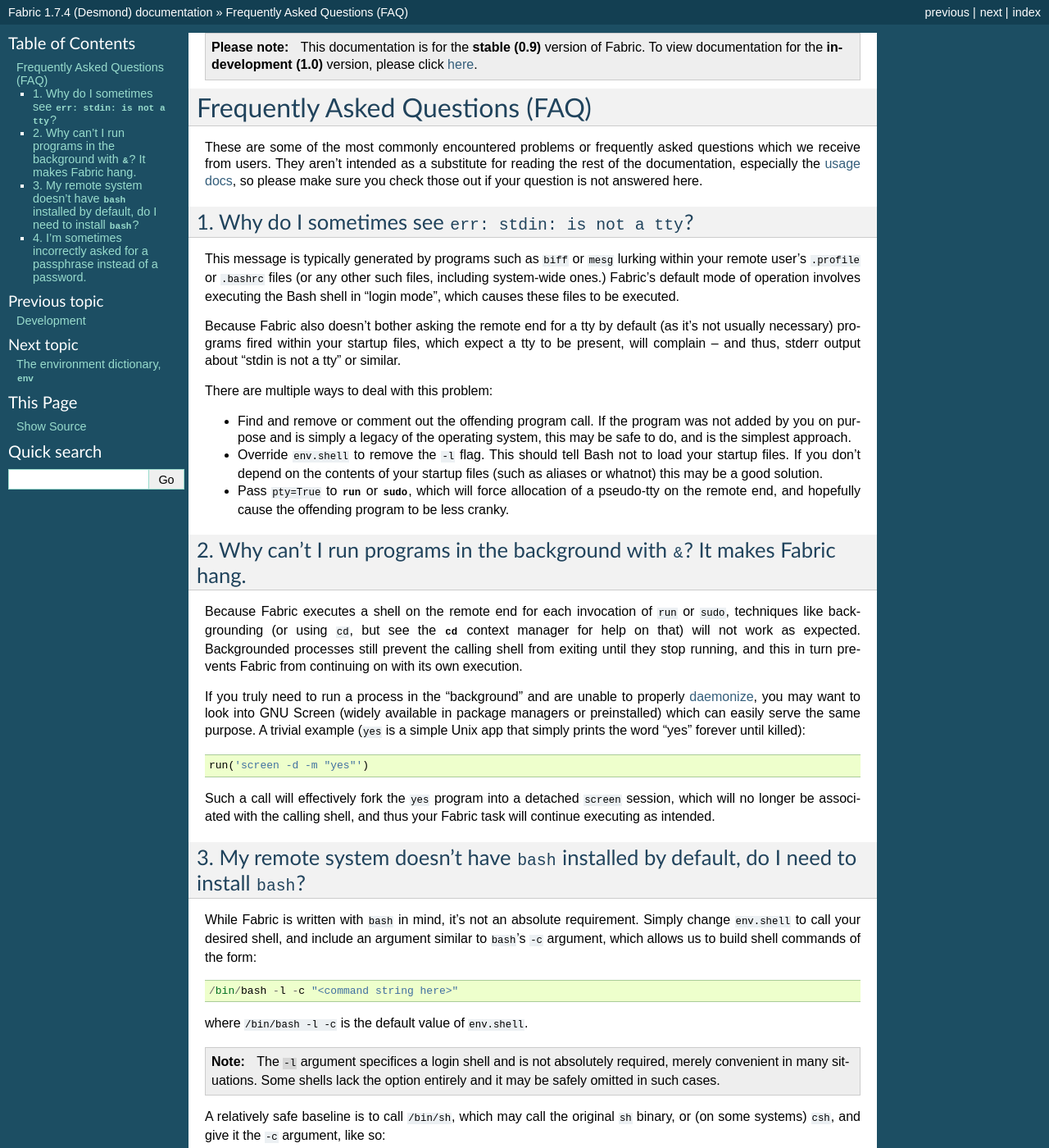
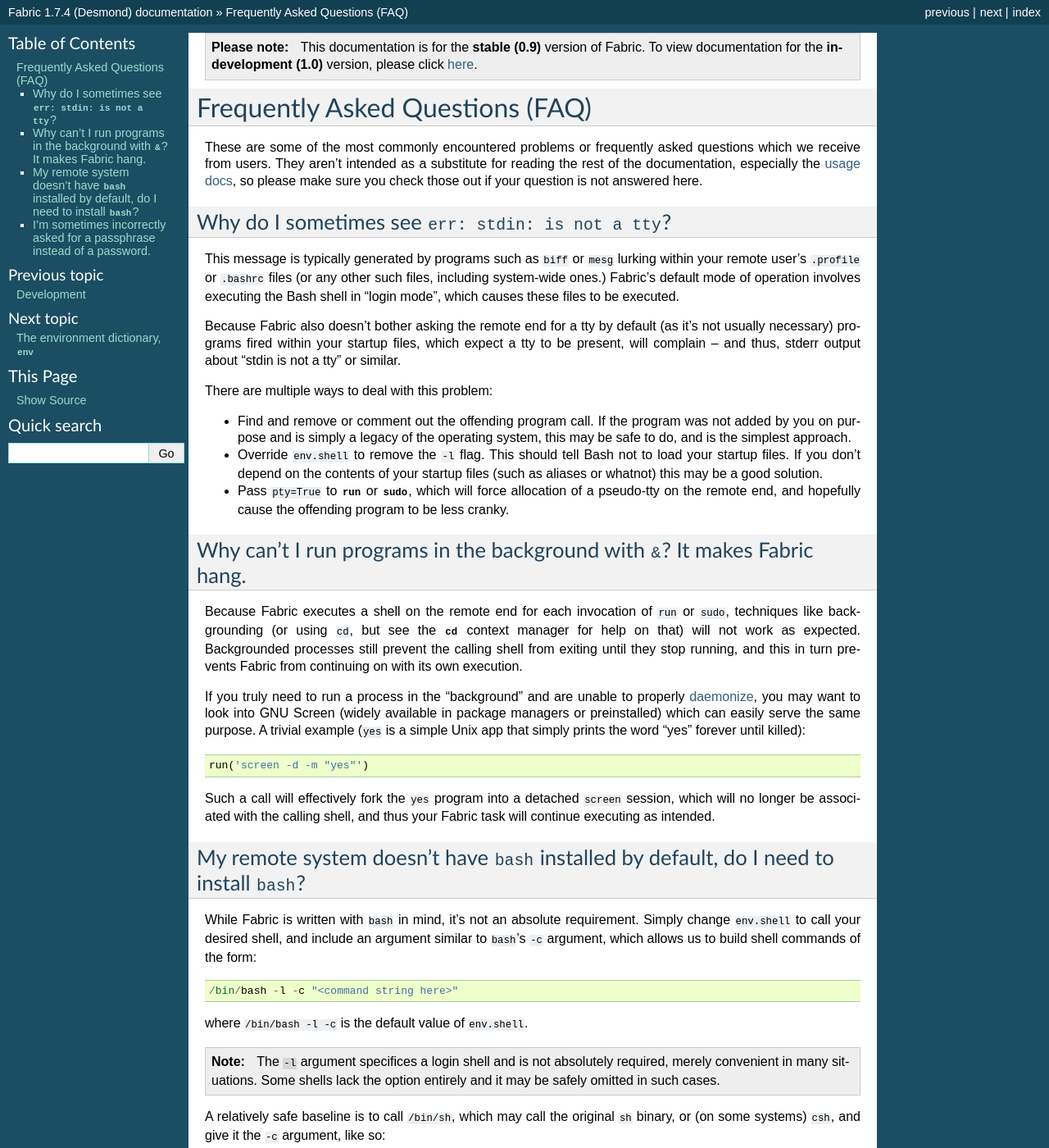
Before and after one commit to fabric/fabric, a Sphinx documentation site: the page built from docs/faq.rst, in a window 1280 px wide and 1400 px high. Shown: the whole window at 82% size. Built offline with Sphinx 7.4.7, drawn with Linux system fonts in a browser that asks for light colours; some of the changed text lies outside the part shown.

Commit message:
Remove unnecessary FAQ numbers

```diff
--- a/docs/faq.rst
+++ b/docs/faq.rst
@@ -9,8 +9,8 @@
 answered here.
 
 
-1. Why do I sometimes see ``err: stdin: is not a tty``?
-=======================================================
+Why do I sometimes see ``err: stdin: is not a tty``?
+====================================================
 
 This message is typically generated by programs such as ``biff`` or ``mesg``
 lurking within your remote user's ``.profile`` or ``.bashrc`` files (or any
@@ -36,8 +36,8 @@
   less cranky.
 
 
-2. Why can't I run programs in the background with ``&``? It makes Fabric hang.
-===============================================================================
+Why can't I run programs in the background with ``&``? It makes Fabric hang.
+============================================================================
 
 Because Fabric executes a shell on the remote end for each invocation of
 ``run`` or ``sudo``, techniques like backgrounding (or using ``cd``, but see
@@ -60,8 +60,8 @@
 and thus your Fabric task will continue executing as intended.
 
 
-3. My remote system doesn't have ``bash`` installed by default, do I need to install ``bash``?
-==============================================================================================
+My remote system doesn't have ``bash`` installed by default, do I need to install ``bash``?
+===========================================================================================
 
 While Fabric is written with ``bash`` in mind, it's not an absolute
 requirement.  Simply change ``env.shell`` to call your desired shell, and
@@ -89,8 +89,8 @@
 This has been shown to work on FreeBSD and may work on other systems as well.
 
 
-4. I'm sometimes incorrectly asked for a passphrase instead of a password.
-==========================================================================
+I'm sometimes incorrectly asked for a passphrase instead of a password.
+=======================================================================
 
 Due to a bug of sorts in our SSH layer (Paramiko), it's not currently possible
 for Fabric to always accurately detect the type of authentication needed. We
```
